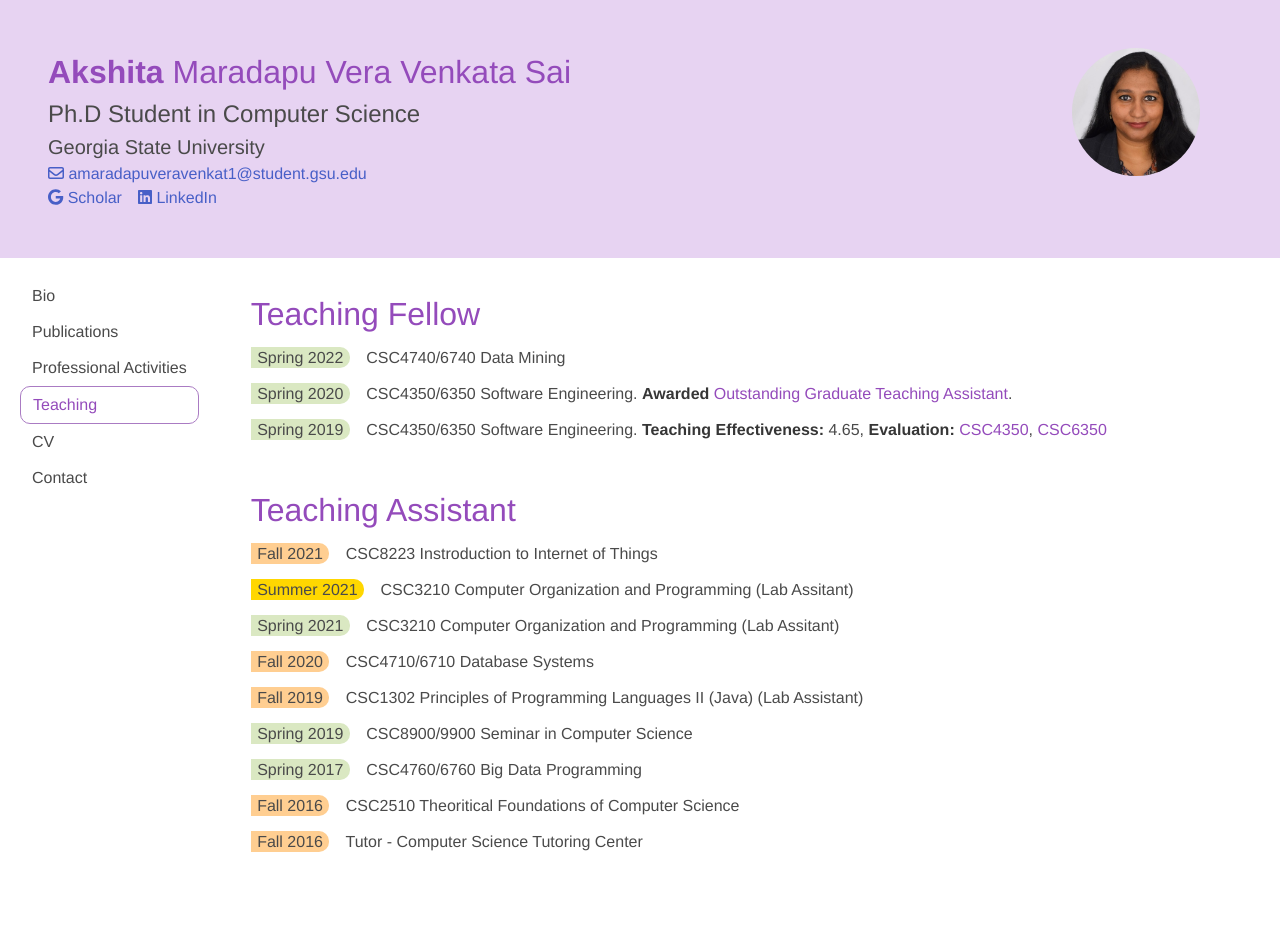
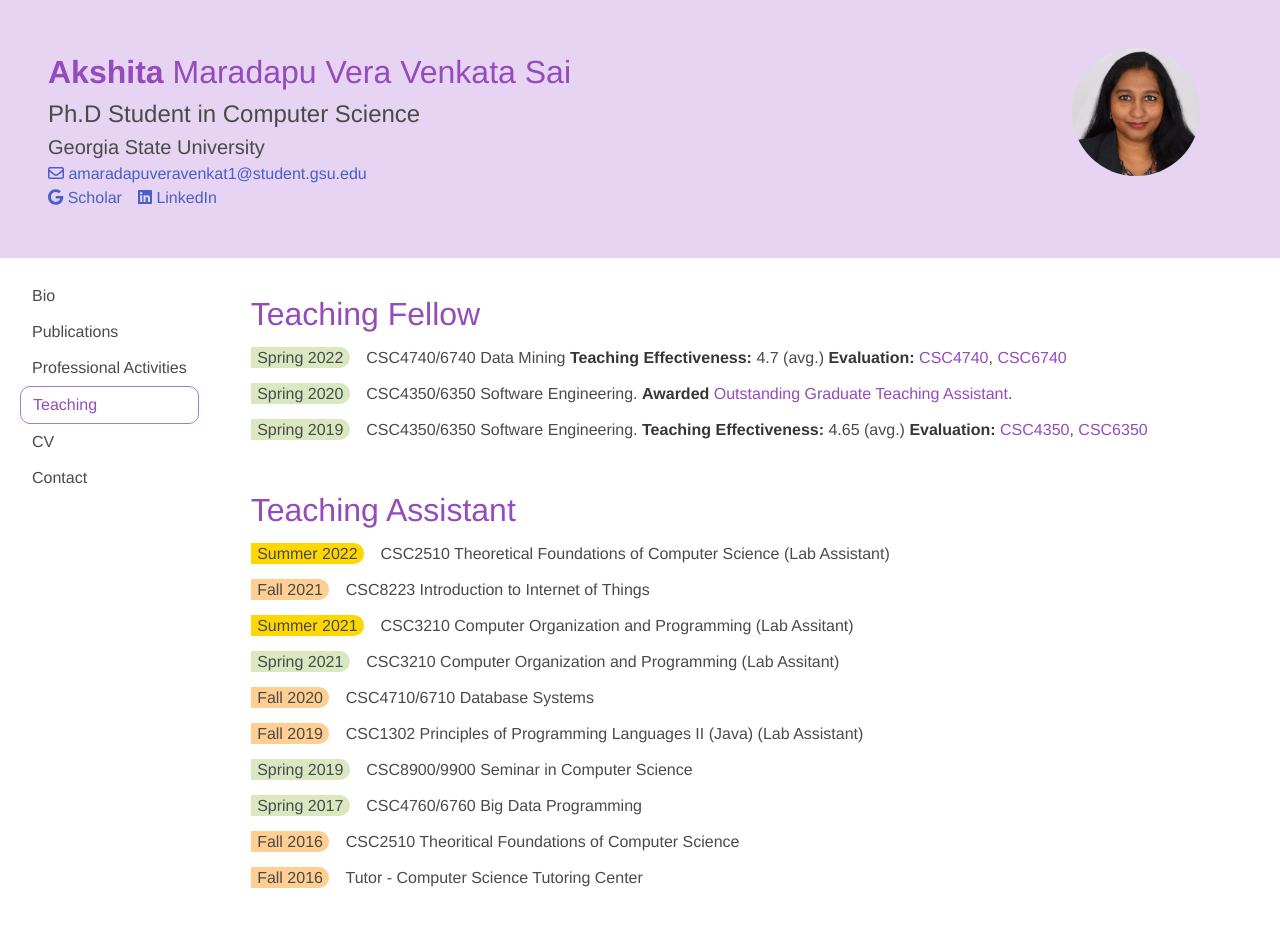
Before and after one commit to Akshitamvvs/homepage, a Next.js app: page /homepage/teaching in a window 1280 px wide. Shown: the top 926 px of the page. Built offline with nearby package versions, Linux system fonts and the light colour scheme.

Commit message:
sp22 eval added

```diff
--- a/data/teaching.js
+++ b/data/teaching.js
@@ -1,7 +1,12 @@
 export const TEACHING_ASSISTANT = [
   {
+    date: "Summer 2022",
+    title:
+      "CSC2510 Theoretical Foundations of Computer Science (Lab Assistant)",
+  },
+  {
     date: "Fall 2021",
-    title: "CSC8223 Instroduction to Internet of Things",
+    title: "CSC8223 Introduction to Internet of Things",
   },
   {
     date: "Summer 2021",
@@ -42,6 +47,8 @@ export const TEACHING_FELLOW = [
   {
     date: "Spring 2022",
     title: "CSC4740/6740 Data Mining",
+    extra:
+      "**Teaching Effectiveness:** 4.7 (avg.) **Evaluation:** [CSC4740](/docs/sp22dmeval4.pdf), [CSC6740](/docs/sp22dmeval4.pdf) ",
   },
   {
     date: "Spring 2020",
@@ -53,6 +60,6 @@ export const TEACHING_FELLOW = [
     date: "Spring 2019",
     title: "CSC4350/6350 Software Engineering.",
     extra:
-      "**Teaching Effectiveness:** 4.65, **Evaluation:** [CSC4350](/docs/CSC4350.html), [CSC6350](/docs/CSC6350.html)",
+      "**Teaching Effectiveness:** 4.65 (avg.) **Evaluation:** [CSC4350](/docs/CSC4350.html), [CSC6350](/docs/CSC6350.html)",
   },
 ];
```
Also changed, not shown: data/professional.js (+4 -4 lines), 2 other files (tests, documents, lock files or other folders).
